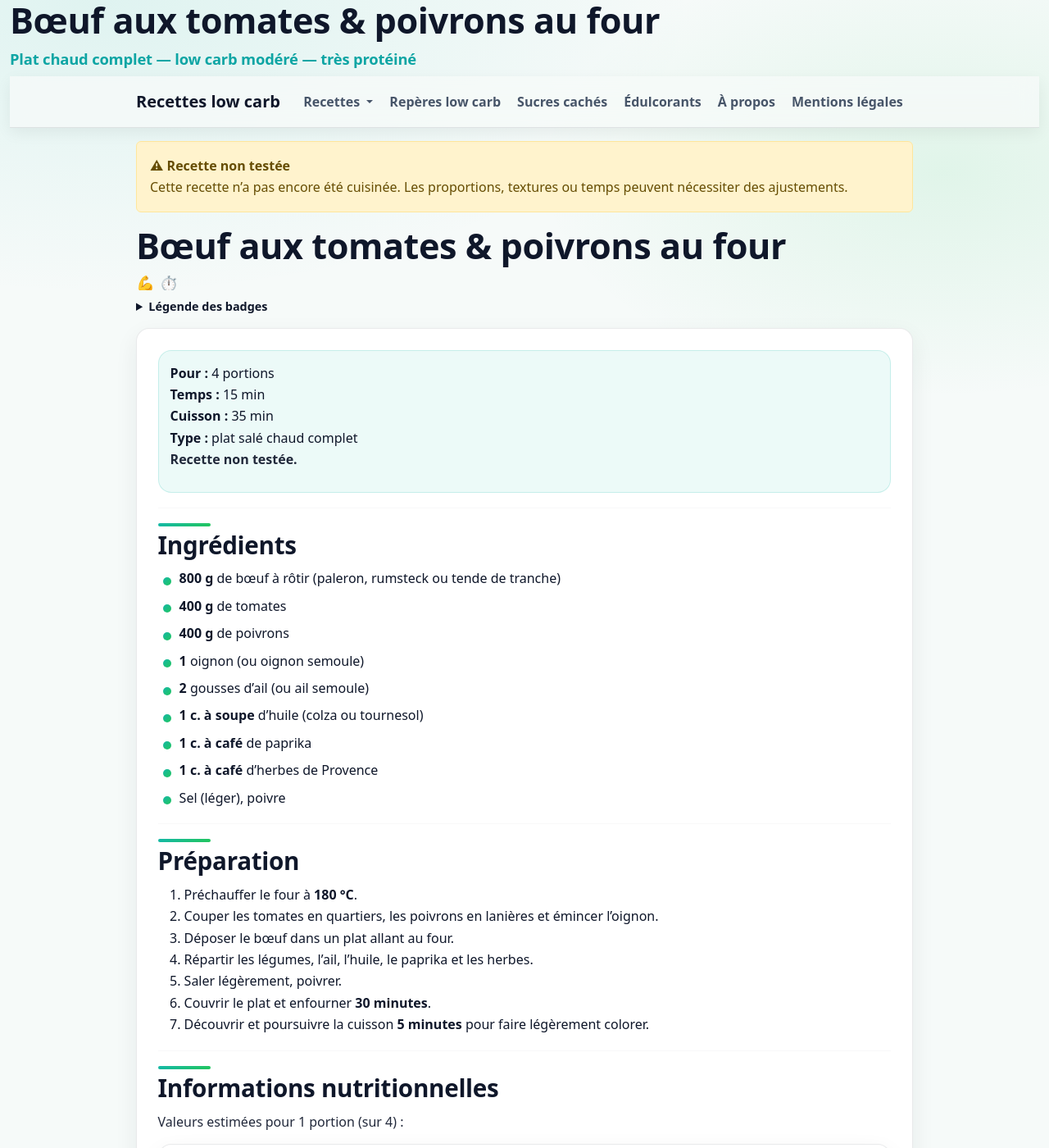
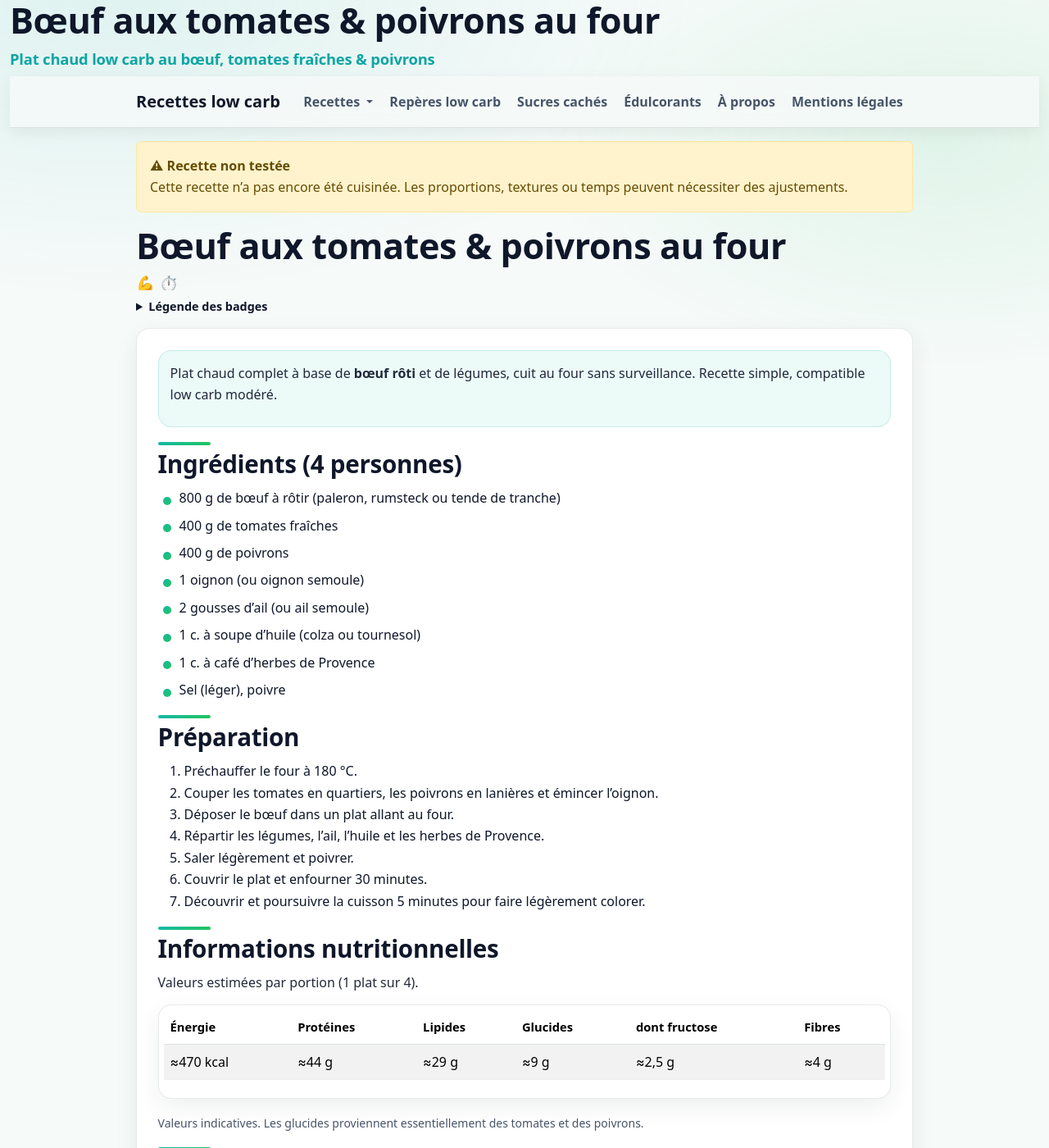
Before and after one commit to laurie-boissay/laurie-boissay.github.io, a Jekyll site: the page built from recettes/boeuf-tomates-poivrons-four.html, in a window 1280 px wide and 1400 px high. Shown: the whole window at 82% size. Built offline with Jekyll 4.4.1, drawn with Linux system fonts in a browser that asks for light colours; some of the changed text lies outside the part shown.

Commit message:
Update boeuf-tomates-poivrons-four.html

```diff
--- a/recettes/boeuf-tomates-poivrons-four.html
+++ b/recettes/boeuf-tomates-poivrons-four.html
@@ -1,9 +1,9 @@
 ---
 layout: recipe
 title: "Bœuf aux tomates & poivrons au four"
-description: "Bœuf rôti au four avec tomates et poivrons. Plat low carb modéré, complet et simple."
+description: "Bœuf rôti low carb modéré au four avec tomates fraîches et poivrons. Plat chaud complet, simple et riche en protéines."
 recipe_title: "Bœuf aux tomates & poivrons au four"
-recipe_subtitle: "Plat chaud complet — low carb modéré — très protéiné"
+recipe_subtitle: "Plat chaud low carb au bœuf, tomates fraîches & poivrons"
 recipe_group: "Plats à base de viande"
 recipe_sort: "boeuf-tomates-poivrons-four"
 recipe_tested: false
@@ -17,105 +17,82 @@ extra_head: |
     "@context": "https://schema.org",
     "@type": "Recipe",
     "name": "Bœuf aux tomates & poivrons au four",
-    "description": "Bœuf rôti avec tomates et poivrons, plat low carb complet.",
+    "description": "Bœuf rôti low carb modéré au four avec tomates fraîches et poivrons.",
     "recipeYield": "4 portions",
     "prepTime": "PT15M",
     "cookTime": "PT35M",
     "totalTime": "PT50M",
-    "recipeCategory": "Plats à base de viande",
-    "recipeIngredient": [
-      "800 g de bœuf à rôtir (paleron, rumsteck ou tende de tranche)",
-      "400 g de tomates",
-      "400 g de poivrons",
-      "1 oignon",
-      "2 gousses d'ail",
-      "1 c. à soupe d'huile",
-      "1 c. à café de paprika",
-      "1 c. à café d'herbes de Provence",
-      "Sel (léger), poivre"
-    ],
-    "recipeInstructions": [
-      { "@type": "HowToStep", "text": "Préchauffer le four à 180 °C." },
-      { "@type": "HowToStep", "text": "Couper les tomates, les poivrons et l’oignon." },
-      { "@type": "HowToStep", "text": "Placer le bœuf dans un plat, ajouter les légumes, l’ail, l’huile et les épices." },
-      { "@type": "HowToStep", "text": "Couvrir et enfourner 30 minutes." },
-      { "@type": "HowToStep", "text": "Découvrir et poursuivre 5 minutes pour colorer." }
-    ]
+    "recipeCategory": "Plat"
   }
   </script>
 ---
 
 <div class="recipe-lead">
-  <div class="recipe-lead__grid">
-    <div><strong>Pour :</strong> 4 portions</div>
-    <div><strong>Temps :</strong> 15 min</div>
-    <div><strong>Cuisson :</strong> 35 min</div>
-    <div><strong>Type :</strong> plat salé chaud complet</div>
-  </div>
-  <p class="recipe-lead__note">
-    <strong>Recette non testée.</strong>
+  <p>
+    Plat chaud complet à base de <strong>bœuf rôti</strong> et de légumes,
+    cuit au four sans surveillance. Recette simple, compatible low carb modéré.
   </p>
 </div>
 
-<hr>
-
-<h2>Ingrédients</h2>
-
-<ul class="recipe-ingredients">
-  <li><strong>800 g</strong> de bœuf à rôtir (paleron, rumsteck ou tende de tranche)</li>
-  <li><strong>400 g</strong> de tomates</li>
-  <li><strong>400 g</strong> de poivrons</li>
-  <li><strong>1</strong> oignon (ou oignon semoule)</li>
-  <li><strong>2</strong> gousses d’ail (ou ail semoule)</li>
-  <li><strong>1 c. à soupe</strong> d’huile (colza ou tournesol)</li>
-  <li><strong>1 c. à café</strong> de paprika</li>
-  <li><strong>1 c. à café</strong> d’herbes de Provence</li>
+<h2>Ingrédients (4 personnes)</h2>
+<ul>
+  <li>800 g de bœuf à rôtir (paleron, rumsteck ou tende de tranche)</li>
+  <li>400 g de tomates fraîches</li>
+  <li>400 g de poivrons</li>
+  <li>1 oignon (ou oignon semoule)</li>
+  <li>2 gousses d’ail (ou ail semoule)</li>
+  <li>1 c. à soupe d’huile (colza ou tournesol)</li>
+  <li>1 c. à café d’herbes de Provence</li>
   <li>Sel (léger), poivre</li>
 </ul>
 
-<hr>
-
 <h2>Préparation</h2>
-
-<ol class="recipe-steps">
-  <li>Préchauffer le four à <strong>180&nbsp;°C</strong>.</li>
+<ol>
+  <li>Préchauffer le four à 180 °C.</li>
   <li>Couper les tomates en quartiers, les poivrons en lanières et émincer l’oignon.</li>
   <li>Déposer le bœuf dans un plat allant au four.</li>
-  <li>Répartir les légumes, l’ail, l’huile, le paprika et les herbes.</li>
-  <li>Saler légèrement, poivrer.</li>
-  <li>Couvrir le plat et enfourner <strong>30 minutes</strong>.</li>
-  <li>Découvrir et poursuivre la cuisson <strong>5 minutes</strong> pour faire légèrement colorer.</li>
+  <li>Répartir les légumes, l’ail, l’huile et les herbes de Provence.</li>
+  <li>Saler légèrement et poivrer.</li>
+  <li>Couvrir le plat et enfourner 30 minutes.</li>
+  <li>Découvrir et poursuivre la cuisson 5 minutes pour faire légèrement colorer.</li>
 </ol>
 
-<hr>
-
 <h2>Informations nutritionnelles</h2>
-<p>Valeurs estimées pour 1 portion (sur 4) :</p>
+<p>Valeurs estimées par portion (1 plat sur 4).</p>
 
 <div class="table-responsive">
   <table class="table table-striped">
+    <thead>
+      <tr>
+        <th>Énergie</th>
+        <th>Protéines</th>
+        <th>Lipides</th>
+        <th>Glucides</th>
+        <th>dont fructose</th>
+        <th>Fibres</th>
+      </tr>
+    </thead>
     <tbody>
-      <tr><th>Calories</th><td>≈ 470 kcal</td></tr>
-      <tr><th>Protéines</th><td>≈ 44 g</td></tr>
-      <tr><th>Lipides</th><td>≈ 29 g</td></tr>
-      <tr><th>Glucides (total, étiquette UE)</th><td>≈ 9 g</td></tr>
-      <tr><th>Fibres</th><td>≈ 4 g</td></tr>
-      <tr><th>Glucides nets</th><td>≈ 5 g</td></tr>
-      <tr><th>Fructose</th><td>≈ 2,5 g</td></tr>
+      <tr>
+        <td>≈470 kcal</td>
+        <td>≈44 g</td>
+        <td>≈29 g</td>
+        <td>≈9 g</td>
+        <td>≈2,5 g</td>
+        <td>≈4 g</td>
+      </tr>
     </tbody>
   </table>
 </div>
 
 <p class="small text-muted">
-  Valeurs <strong>estimées</strong>.
+  Valeurs indicatives. Les glucides proviennent essentiellement des tomates et des poivrons.
 </p>
 
-<hr>
-
 <h2>Notes low carb</h2>
-
-<ul class="recipe-notes">
-  <li><strong>Plat complet :</strong> bœuf + légumes rôtis intégrés.</li>
-  <li><strong>Low carb modéré :</strong> glucides principalement issus des tomates et des poivrons.</li>
-  <li><strong>Goût :</strong> des tomates bien mûres donnent plus de saveur sans ajout de sucre.</li>
+<ul>
+  <li>Plat complet : bœuf et légumes rôtis intégrés.</li>
+  <li>Compatible low carb modéré.</li>
+  <li>Tomates fraîches uniquement (pas de concentré).</li>
+  <li>Choisir des tomates bien mûres pour une saveur suffisante sans ajout sucré.</li>
 </ul>
```
